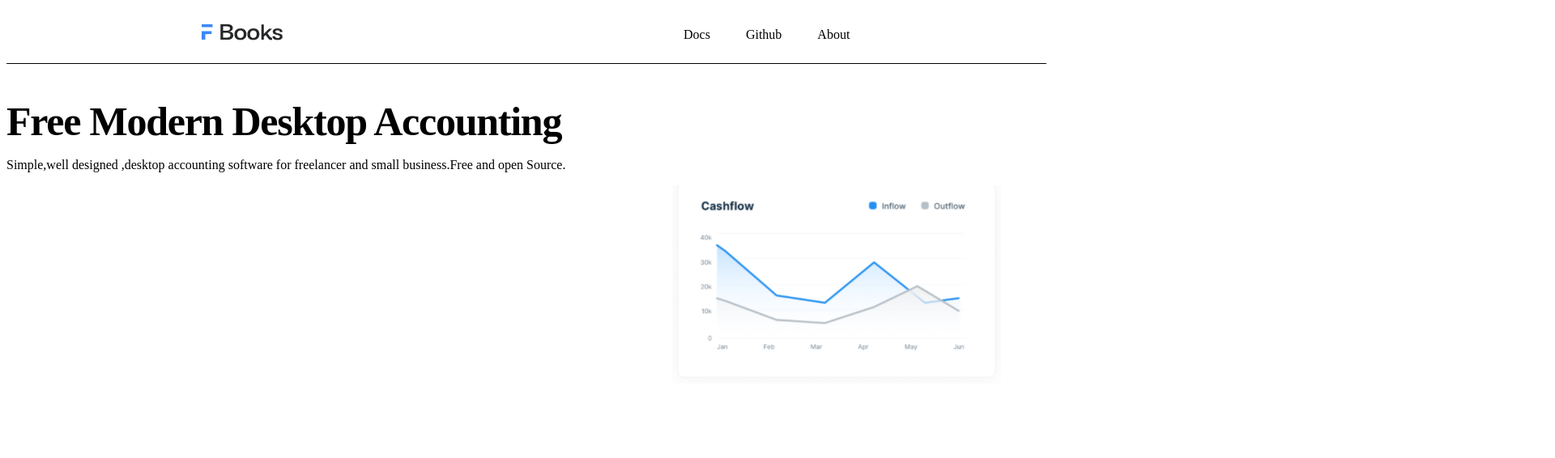
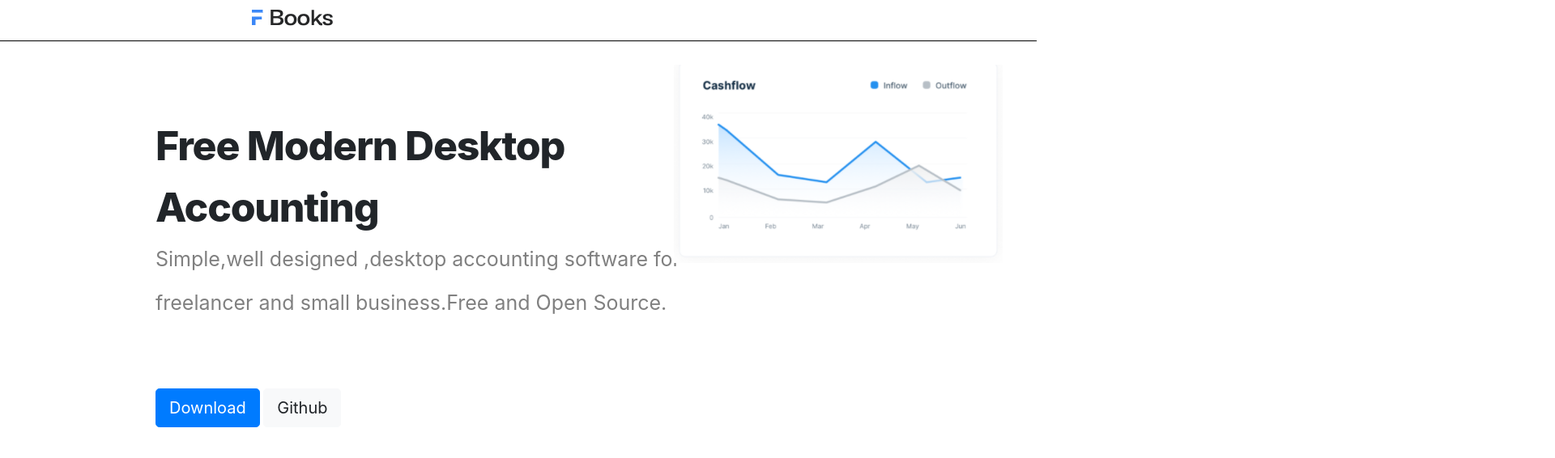
Before and after one commit to rahuljha12527/InterviewPassAssignment, a plain HTML site: page index.html in a window 1280 px wide. Shown: the top 566 px of the page at 81% size, 1920 px wide, since content can reach past the window. Drawn offline with nearby package versions, Linux system fonts and the light colour scheme.

Commit message:
first page almost complete

```diff
--- a/css/style.css
+++ b/css/style.css
@@ -1,7 +1,15 @@
 
-body{
+* {
+  margin: 0;
+  padding: 0;
+  box-sizing: border-box;
+}
+
+
+body {
   overflow-x: hidden;
   font-weight: 400;
+  overflow-y: scroll;
 }
 
 .nav-links {
@@ -17,9 +25,12 @@ body{
   font-size: 1em;
   color: black;
   text-decoration-line: none;
+  position: absolute;
+  top: 10%;
+  z-index: 10;
 }
 
-.nav-links:hover>li>a:hover{
+.nav-links:hover > li > a:hover {
   color: blue;
 }
 
@@ -32,20 +43,39 @@ header {
   border-bottom: 0.1px solid black;
 }
 
-.flex-box{
-  position: relative;
+.flex-box {
+  position: absolute;
+  top: 10%;
   left: 65%;
 }
 
-.hero-content > h1{
+.hero-content > h1 {
   font-weight: 800;
   letter-spacing: -0.025em;
-    margin-bottom: 1rem;
-   font-size: 50px;
+  margin-bottom: 1rem;
+  font-size: 50px;
 }
 
 .hero-subtitle {
   font-weight: 400;
-    color: #74808B;
-    max-width: 42rem;
+  color: #74808b;
+  max-width: 42rem;
 }
+
+.hero-content {
+  position: absolute;
+  top: 150px;
+  left: 15%;
+}
+
+
+.hero-subtile {
+  color: grey;
+  font-size: 25px;
+}
+
+.flex-box1 {
+  position: absolute;
+  left: 15%;
+  top: 60%;
+}
--- a/index.html
+++ b/index.html
@@ -3,6 +3,12 @@
   <head>
     <meta charset="UTF-8" />
     <meta name="viewport" content="width=device-width, initial-scale=1.0" />
+    <link
+      rel="stylesheet"
+      href="https://stackpath.bootstrapcdn.com/bootstrap/4.5.2/css/bootstrap.min.css"
+      integrity="sha384-JcKb8q3iqJ61gNV9KGb8thSsNjpSL0n8PARn9HuZOnIxN0hoP+VmmDGMN5t9UJ0Z"
+      crossorigin="anonymous"
+    />
     <link rel="stylesheet" type="text/css" href="./css/style.css" />
     <title>Frappe Books-Free Desktop</title>
   </head>
@@ -26,24 +32,30 @@
       <section id="home">
         <div class="container">
           <div class="hero-content">
-            <h1>Free Modern Desktop Accounting</h1>
-
-            <p class="hero-subtile">
-                 Simple,well designed ,desktop accounting software for freelancer
-                 and small business.Free and open Source.
+            <h1>Free Modern Desktop</h1>
+            <h1 class="margin">Accounting</h1>
+            <p class="hero-subtile margin">
+              Simple,well designed ,desktop accounting software for
+            </p>
+            <p class="hero-subtile margin">
+              freelancer and small business.Free and Open Source.
             </p>
           </div>
-              <div class="flex-box">
-                  <img src="./images/credflowChart.PNG" alt="credflow" />
-              </div>
+          <div class="flex-box1">
+            <button type="button" class="btn btn-primary btn-lg">
+              Download
+            </button>
+            <button type="button" class="btn btn-light btn-lg">Github</button>
+          </div>
 
+          <div class="flex-box">
+            <img  src="./images/credflowChart.PNG" alt="credflow" />
 
+          </div>
 
         </div>
       </section>
-      <section class="second_page">
-
-      </section>
+      <section class="second_page"></section>
       <section></section>
       <section></section>
       <section></section>
```
